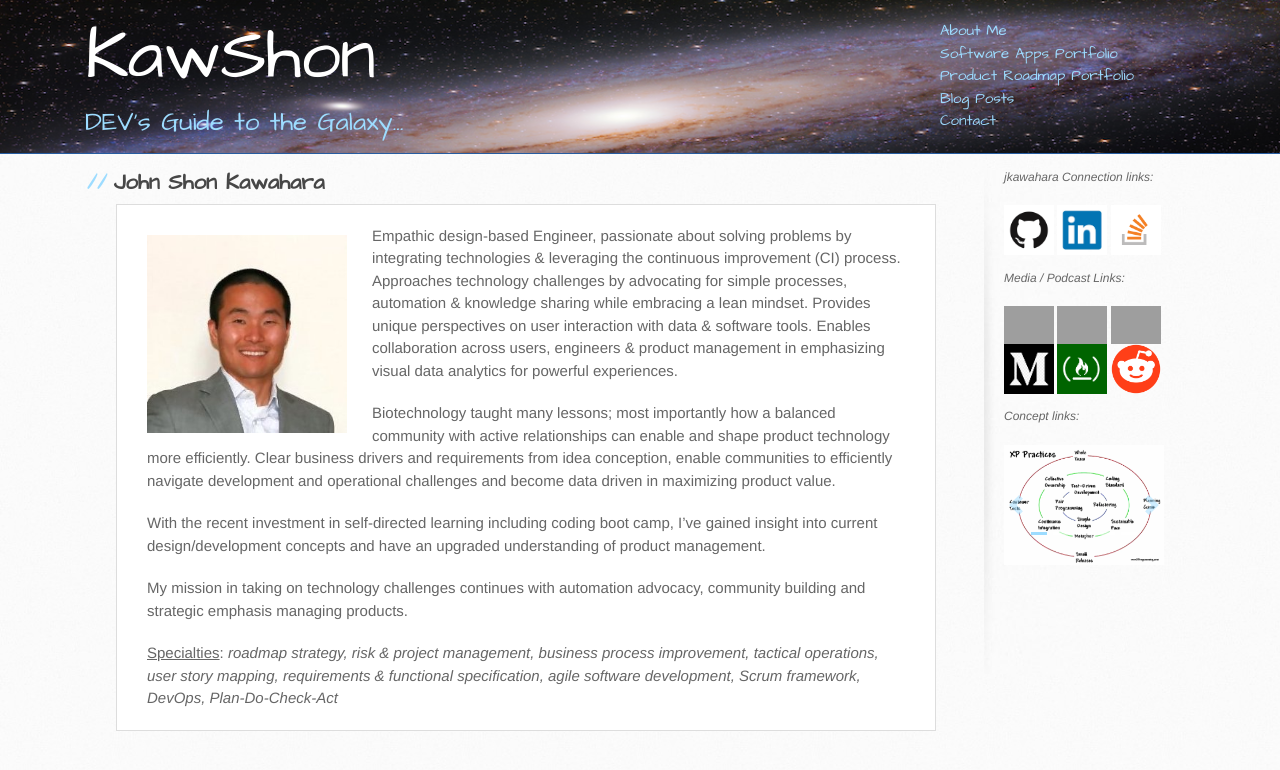
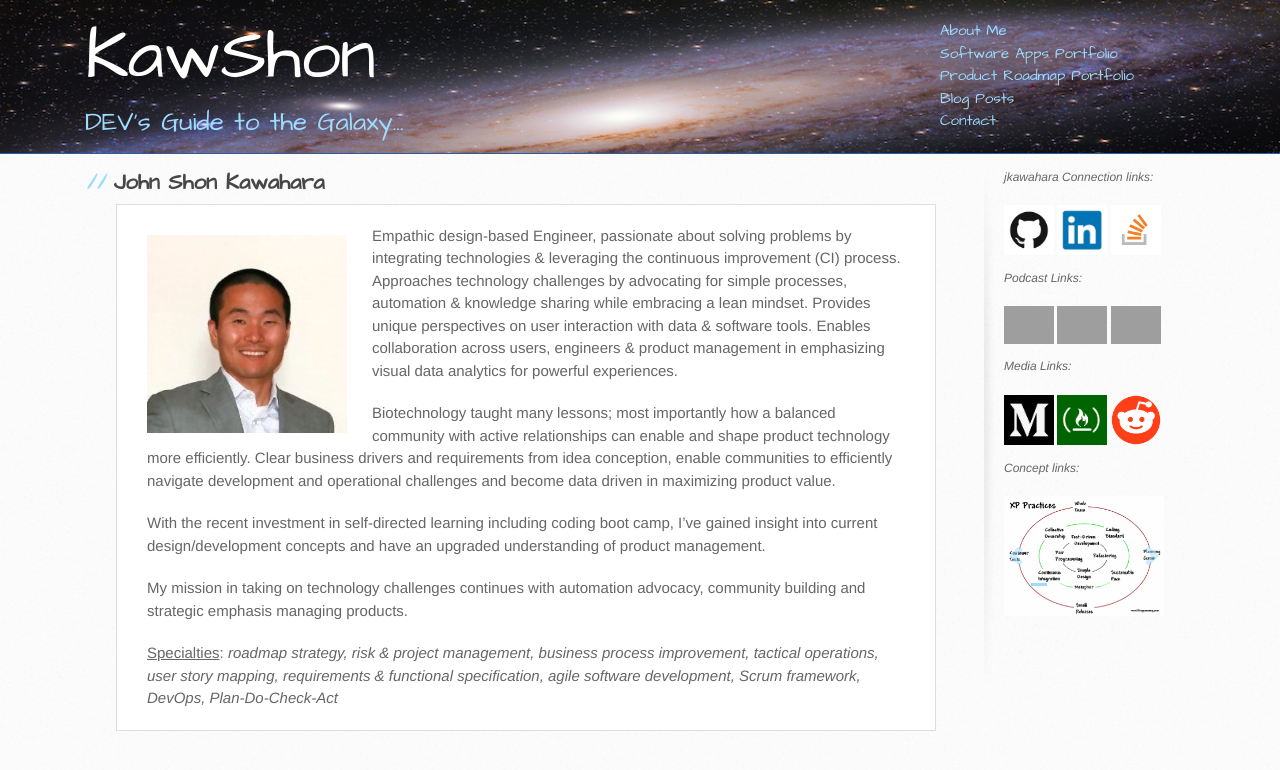
Before and after one commit to jkawahara/jkawahara.github.io, a Jekyll site: the page built from index.html, in a window 1280 px wide. Shown: the top 770 px of the page. Built offline with Jekyll 4.4.1, drawn with Linux system fonts in a browser that asks for light colours; grey boxes are pictures that could not be loaded.

Commit message:
Refactor Sidebar

```diff
--- a/_includes/links.html
+++ b/_includes/links.html
@@ -7,9 +7,17 @@
     {% endfor %}
   <br><br>
 
-  <p><em>Media / Podcast Links:</em></p>
+  <p><em>Podcast Links:</em></p>
     {% for item in site.data.sidebar.links %}
-      {% if item.type == "Podcast" or item.type == "Media" %}
+      {% if item.type == "Podcast" %}
+        <a href="{{ item.url }}"><img src="{{ item.img }}" class="social" alt="{{ item.title }}" width="50"></a>
+      {% endif %}
+    {% endfor %}
+  <br><br>
+
+  <p><em>Media Links:</em></p>
+    {% for item in site.data.sidebar.links %}
+      {% if item.type == "Media" %}
         <a href="{{ item.url }}"><img src="{{ item.img }}" class="social" alt="{{ item.title }}" width="50"></a>
       {% endif %}
     {% endfor %}
--- a/assets/css/stylesheet.css
+++ b/assets/css/stylesheet.css
@@ -523,10 +523,9 @@ aside#sidebar p.repo-owner a {
   font-weight: bold;
 }
 
-/* .carousel-indicators {
-  bottom: -20px;
-  background-color: gray;
-} */
+#carousel {
+  max-width: 180px;
+}
 
 .carousel-indicators .active {
   background-color: #9ddcff;
@@ -1028,6 +1027,7 @@ input[type=submit] {
     float: none;
     width: 100% ! important;
   }
+
   aside#sidebar {
     min-height: 0;
     padding: 20px 0;
@@ -1035,9 +1035,11 @@ input[type=submit] {
     background-image: none;
     border-top: solid 1px #ddd;
   }
+
   aside#sidebar a.button {
     display: none;
   }
+
   #main-content h1:before,
   #main-content h2:before,
   #main-content h3:before,
```
